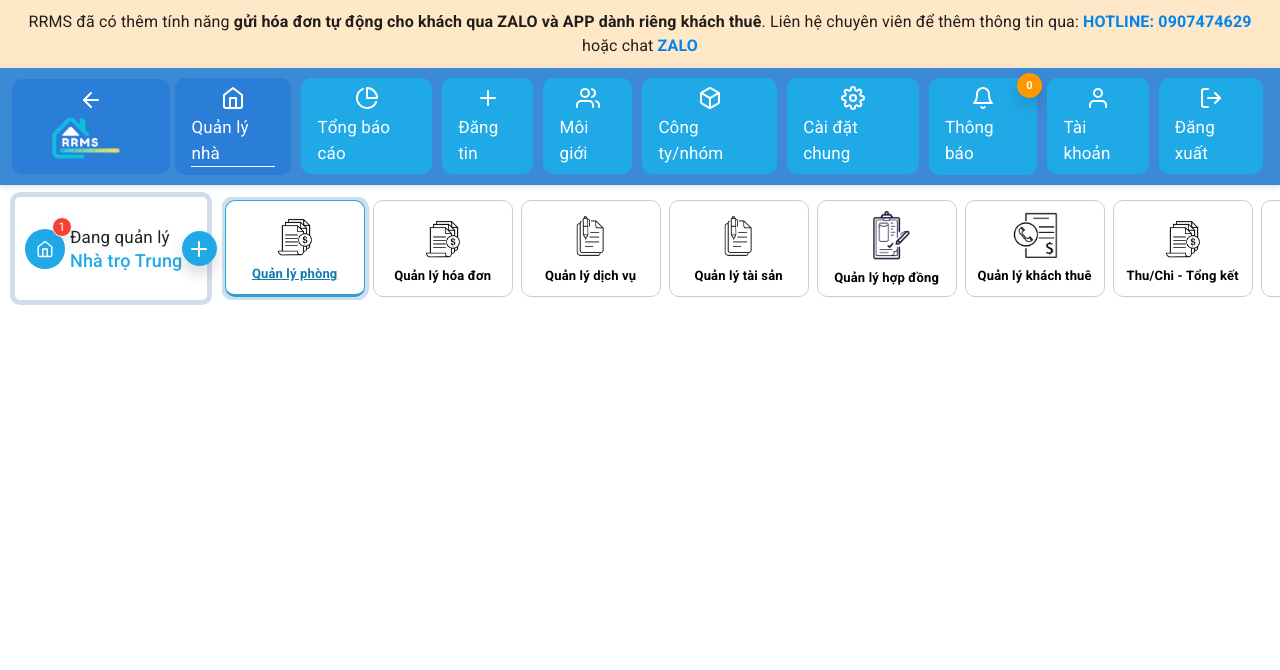
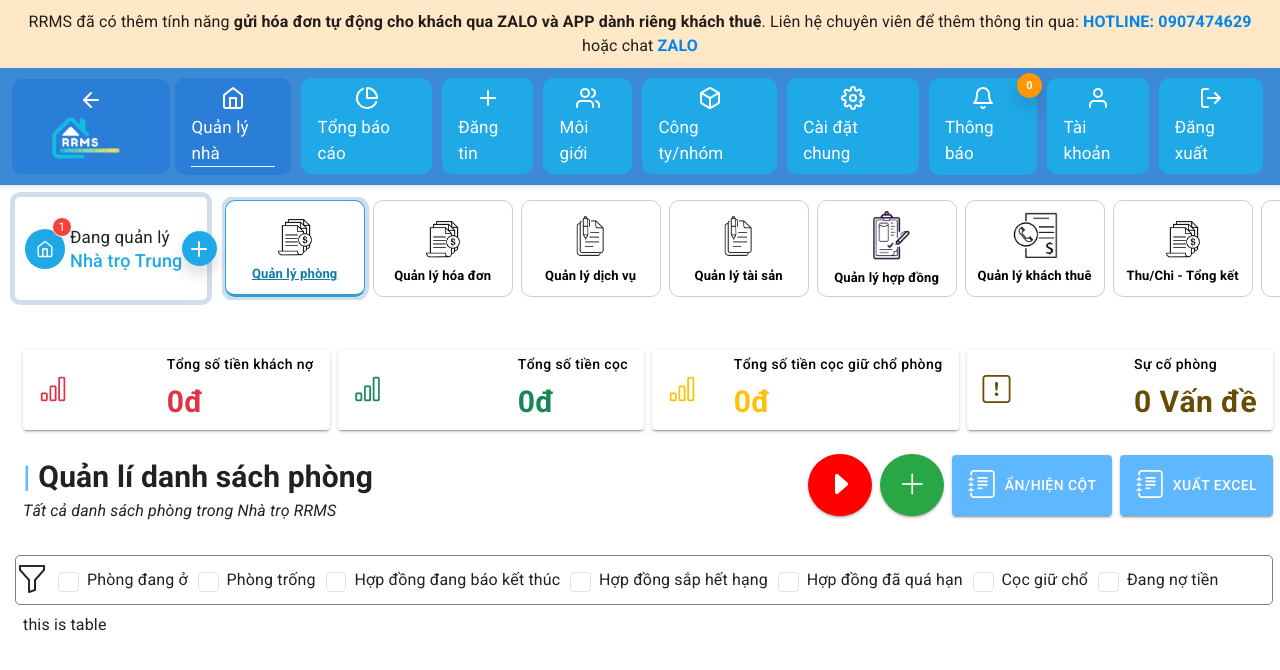
Before and after one commit to chauminhtrung/RRMS, a React (Vite) app in the folder client/: page /admin in a window 1280 px wide. Shown: the top 670 px of the page. Built offline with nearby package versions, Linux system fonts and the light colour scheme; no server answers.

Commit message:
edit router

```diff
--- a/client/src/layouts/admin/NavbarAdmin.jsx
+++ b/client/src/layouts/admin/NavbarAdmin.jsx
@@ -50,7 +50,7 @@ const NavAdmin = ({ setIsAdmin }) => {
                 </ul>
                 <ul className="topbar-items main-menu-right navbar-nav">
                   <li className="nav-item menu-item active">
-                    <Link to="#" className="nav-link ">
+                    <Link to="/admin" className="nav-link ">
                       <svg
                         xmlns="http://www.w3.org/2000/svg"
                         width="24"
@@ -113,7 +113,7 @@ const NavAdmin = ({ setIsAdmin }) => {
                     </Link>
                   </li>
                   <li className="nav-item menu-item ">
-                    <Link to="/mo-gioi" className="nav-link ">
+                    <Link to="/adminBoker" className="nav-link ">
                       <svg
                         xmlns="http://www.w3.org/2000/svg"
                         width="24"
--- a/client/src/pages/admin/AdminManageBoker/AdminManageBoker.jsx
+++ b/client/src/pages/admin/AdminManageBoker/AdminManageBoker.jsx
@@ -10,6 +10,7 @@ import {
   TextField,
 } from '@mui/material'
 import AddIcon from '@mui/icons-material/Add'
+import NavAdmin from '~/layouts/admin/NavbarAdmin'
 
 const AdminManageBoker = ({ setIsAdmin }) => {
   const [open, setOpen] = useState(false)
@@ -27,6 +28,7 @@ const AdminManageBoker = ({ setIsAdmin }) => {
 
   return (
     <>
+      <NavAdmin />
       <div style={{ backgroundColor: '#c2c5aa' }}>
         <div className="row justify-content-center">
           <div className="col-md-8 col-sm-8 col-xs-12 mt-3">
--- a/client/src/pages/admin/MainManagement.jsx
+++ b/client/src/pages/admin/MainManagement.jsx
@@ -2,14 +2,7 @@
 import { useEffect, useState } from 'react'
 import { Box, Button } from '@mui/material'
 import { Grid } from '@mui/material'
-
 import NavAdmin from '~/layouts/admin/NavbarAdmin'
-
-// import Navbar from '~/layouts/admin/Navbar'
-import { Tooltip, IconButton, Dialog, DialogActions, DialogContent, DialogTitle, TextField } from '@mui/material'
-import ChangeHistoryIcon from '@mui/icons-material/ChangeHistory'
-import AddIcon from '@mui/icons-material/Add'
-
 const MainManagement = ({ setIsAdmin }) => {
   useEffect(() => {
     setIsAdmin(true)
@@ -22,196 +15,183 @@ const MainManagement = ({ setIsAdmin }) => {
     setOpen(false)
   }
   return (
-    <NavAdmin setIsAdmin={setIsAdmin} />
-
-    // <Box
-    //   sx={{
-    //     border: (theme) => (theme.palette.mode === 'light' ? '1px solid #747d8c' : '1px solid #a4b0be'),
-    //     padding: (theme) => theme.spacing(2),
-    //     borderRadius: '10px',
-    //     display: 'flex',
-    //     justifyContent: 'center',
-    //     alignItems: 'center',
-    //     flexDirection: 'column',
-    //     position: 'sticky',
-    //     top: 20,
-    //   }}>
-    //   <Grid container spacing={0}>
-    //     {/* <Grid item xs={12} md={12} className="mb-3">
-    //       <Navbar />
-    //     </Grid> */}
-    //     <Grid container spacing={1} className="mt-3">
-    //       <Grid item md={3} sm={3} xs={12}>
-    //         <Button
-    //           variant="contained"
-    //           sx={{
-    //             bgcolor: (theme) => (theme.palette.mode === 'light' ? 'white' : '#4bcffa'),
-    //             width: '100%',
-    //             height: '80px',
-    //             textTransform: 'none',
-    //             color: 'black',
-    //             display: 'flex',
-    //             alignItems: 'center',
-    //             justifyContent: 'space-between',
-    //           }}>
-    //           <i className="bi bi-bar-chart fs-3 text-danger me-2 fw-bold"></i>
-    //           <div style={{ display: 'flex', flexDirection: 'column', alignItems: 'flex-start' }}>
-    //             <span>Tổng số tiền khách nợ</span>
-    //             <b className="text-danger" style={{ fontSize: '30px' }}>
-    //               0đ
-    //             </b>
-    //           </div>
-    //         </Button>
-    //       </Grid>
-    //       <Grid item md={3} sm={3} xs={12}>
-    //         <Button
-    //           variant="contained"
-    //           sx={{
-    //             bgcolor: (theme) => (theme.palette.mode === 'light' ? 'white' : '#4bcffa'),
-    //             width: '100%',
-    //             height: '80px',
-    //             textTransform: 'none',
-    //             color: 'black',
-    //             display: 'flex',
-    //             alignItems: 'center',
-    //             justifyContent: 'space-between',
-    //           }}>
-    //           <i className="bi bi-bar-chart fs-3 text-success me-2 fw-bold"></i>
-    //           <div style={{ display: 'flex', flexDirection: 'column', alignItems: 'flex-start' }}>
-    //             <span>Tổng số tiền cọc</span>
-    //             <b className="text-success" style={{ fontSize: '30px' }}>
-    //               0đ
-    //             </b>
-    //           </div>
-    //         </Button>
-    //       </Grid>
-    //       <Grid item md={3} sm={3} xs={12}>
-    //         <Button
-    //           variant="contained"
-    //           sx={{
-    //             bgcolor: (theme) => (theme.palette.mode === 'light' ? 'white' : '#4bcffa'),
-    //             width: '100%',
-    //             height: '80px',
-    //             textTransform: 'none',
-    //             color: 'black',
-    //             display: 'flex',
-    //             alignItems: 'center',
-    //             justifyContent: 'space-between',
-    //           }}>
-    //           <i className="bi bi-bar-chart fs-3 text-warning me-2 fw-bold"></i>
-    //           <div style={{ display: 'flex', flexDirection: 'column', alignItems: 'flex-start' }}>
-    //             <span>Tổng số tiền cọc giữ chổ phòng</span>
-    //             <b className="text-warning" style={{ fontSize: '30px' }}>
-    //               0đ
-    //             </b>
-    //           </div>
-    //         </Button>
-    //       </Grid>
-    //       <Grid item md={3} sm={3} xs={12}>
-    //         <Button
-    //           variant="contained"
-    //           sx={{
-    //             bgcolor: (theme) => (theme.palette.mode === 'light' ? 'white' : '#4bcffa'),
-    //             width: '100%',
-    //             height: '80px',
-    //             textTransform: 'none',
-    //             color: 'black',
-    //             display: 'flex',
-    //             alignItems: 'center',
-    //             justifyContent: 'space-between',
-    //           }}>
-    //           <i className="bi bi-exclamation-square fs-3 text-warning-emphasis me-2 fw-bold"></i>
-    //           <div style={{ display: 'flex', flexDirection: 'column', alignItems: 'flex-start' }}>
-    //             <span>Sự cố phòng</span>
-    //             <b className="text-warning-emphasis" style={{ fontSize: '30px' }}>
-    //               0 Vấn đề
-    //             </b>
-    //           </div>
-    //         </Button>
-    //       </Grid>
-    //       <Grid item md={12} sm={12} xs={12} className="my-3">
-    //         <div className="d-flex justify-content-between">
-    //           <div>
-    //             <b style={{ fontSize: '30px' }}>
-    //               {' '}
-    //               <b style={{ color: '#5eb7ff' }}>|</b> Quản lí danh sách phòng
-    //             </b>
-    //             <p>
-    //               <em>Tất cả danh sách phòng trong Nhà trọ RRMS</em>
-    //             </p>
-    //           </div>
-    //           <div>
-    //             <Button
-    //               variant="contained"
-    //               sx={{
-    //                 background: 'red',
-    //                 width: '50px',
-    //                 height: '62px',
-    //                 borderRadius: '50%',
-    //               }}>
-    //               <i className="bi bi-caret-right-fill fs-3"></i>
-    //             </Button>
-    //             <Button
-    //               className="mx-2"
-    //               variant="contained"
-    //               sx={{
-    //                 background: '#28a745',
-    //                 width: '50px',
-    //                 height: '62px',
-    //                 borderRadius: '50%',
-    //               }}>
-    //               <i className="bi bi-plus-lg fs-3"></i>
-    //             </Button>
-    //             <Button className="me-2" variant="contained">
-    //               <i className="bi bi-journal-text fs-3 me-2"></i> Ẩn/hiện cột
-    //             </Button>
-    //             <Button variant="contained">
-    //               <i className="bi bi-journal-text fs-3 me-2"></i> Xuất Excel
-    //             </Button>
-    //           </div>
-    //         </div>
-    //       </Grid>
-    //       <Grid item md={12} sm={12} xs={12} sx={{ border: '1px solid gray', borderRadius: '5px' }}>
-    //         <Grid container spacing={1}>
-    //           <div style={{ display: 'flex', alignItems: 'center', gap: '10px' }}>
-    //             <i className="bi bi-funnel fs-2"></i>
-    //             <div className="d-flex align-items-center">
-    //               <input className="form-check-input me-2" type="checkbox" value="" id="" />
-    //               <label className="form-check-label">Phòng đang ở</label>
-    //             </div>
-    //             <div className="d-flex align-items-center">
-    //               <input className="form-check-input me-2" type="checkbox" value="" id="" />
-    //               <label className="form-check-label">Phòng trống</label>
-    //             </div>
-    //             <div className="d-flex align-items-center">
-    //               <input className="form-check-input me-2" type="checkbox" value="" id="" />
-    //               <label className="form-check-label">Hợp đồng đang báo kết thúc</label>
-    //             </div>
-    //             <div className="d-flex align-items-center">
-    //               <input className="form-check-input me-2" type="checkbox" value="" id="" />
-    //               <label className="form-check-label">Hợp đồng sắp hết hạng</label>
-    //             </div>
-    //             <div className="d-flex align-items-center">
-    //               <input className="form-check-input me-2" type="checkbox" value="" id="" />
-    //               <label className="form-check-label">Hợp đồng đã quá hạn</label>
-    //             </div>
-    //             <div className="d-flex align-items-center">
-    //               <input className="form-check-input me-2" type="checkbox" value="" id="" />
-    //               <label className="form-check-label">Cọc giữ chổ</label>
-    //             </div>
-    //             <div className="d-flex align-items-center">
-    //               <input className="form-check-input me-2" type="checkbox" value="" id="" />
-    //               <label className="form-check-label">Đang nợ tiền</label>
-    //             </div>
-    //           </div>
-    //         </Grid>
-    //       </Grid>
-    //       <Grid item md={12} sm={12} xs={12}>
-    //         this is table
-    //       </Grid>
-    //     </Grid>
-    //   </Grid>
-    // </Box>
+    <div>
+      <NavAdmin setIsAdmin={setIsAdmin} />
+      <Box sx={{ margin: '15px' }}>
+        <Grid container spacing={0} className="mx-2">
+          <Grid container spacing={1} className="mt-3">
+            <Grid item md={3} sm={3} xs={12}>
+              <Button
+                variant="contained"
+                sx={{
+                  bgcolor: (theme) => (theme.palette.mode === 'light' ? 'white' : '#4bcffa'),
+                  width: '100%',
+                  height: '80px',
+                  textTransform: 'none',
+                  color: 'black',
+                  display: 'flex',
+                  alignItems: 'center',
+                  justifyContent: 'space-between',
+                }}>
+                <i className="bi bi-bar-chart fs-3 text-danger me-2 fw-bold"></i>
+                <div style={{ display: 'flex', flexDirection: 'column', alignItems: 'flex-start' }}>
+                  <span>Tổng số tiền khách nợ</span>
+                  <b className="text-danger" style={{ fontSize: '30px' }}>
+                    0đ
+                  </b>
+                </div>
+              </Button>
+            </Grid>
+            <Grid item md={3} sm={3} xs={12}>
+              <Button
+                variant="contained"
+                sx={{
+                  bgcolor: (theme) => (theme.palette.mode === 'light' ? 'white' : '#4bcffa'),
+                  width: '100%',
+                  height: '80px',
+                  textTransform: 'none',
+                  color: 'black',
+                  display: 'flex',
+                  alignItems: 'center',
+                  justifyContent: 'space-between',
+                }}>
+                <i className="bi bi-bar-chart fs-3 text-success me-2 fw-bold"></i>
+                <div style={{ display: 'flex', flexDirection: 'column', alignItems: 'flex-start' }}>
+                  <span>Tổng số tiền cọc</span>
+                  <b className="text-success" style={{ fontSize: '30px' }}>
+                    0đ
+                  </b>
+                </div>
+              </Button>
+            </Grid>
+            <Grid item md={3} sm={3} xs={12}>
+              <Button
+                variant="contained"
+                sx={{
+                  bgcolor: (theme) => (theme.palette.mode === 'light' ? 'white' : '#4bcffa'),
+                  width: '100%',
+                  height: '80px',
+                  textTransform: 'none',
+                  color: 'black',
+                  display: 'flex',
+                  alignItems: 'center',
+                  justifyContent: 'space-between',
+                }}>
+                <i className="bi bi-bar-chart fs-3 text-warning me-2 fw-bold"></i>
+                <div style={{ display: 'flex', flexDirection: 'column', alignItems: 'flex-start' }}>
+                  <span>Tổng số tiền cọc giữ chổ phòng</span>
+                  <b className="text-warning" style={{ fontSize: '30px' }}>
+                    0đ
+                  </b>
+                </div>
+              </Button>
+            </Grid>
+            <Grid item md={3} sm={3} xs={12}>
+              <Button
+                variant="contained"
+                sx={{
+                  bgcolor: (theme) => (theme.palette.mode === 'light' ? 'white' : '#4bcffa'),
+                  width: '100%',
+                  height: '80px',
+                  textTransform: 'none',
+                  color: 'black',
+                  display: 'flex',
+                  alignItems: 'center',
+                  justifyContent: 'space-between',
+                }}>
+                <i className="bi bi-exclamation-square fs-3 text-warning-emphasis me-2 fw-bold"></i>
+                <div style={{ display: 'flex', flexDirection: 'column', alignItems: 'flex-start' }}>
+                  <span>Sự cố phòng</span>
+                  <b className="text-warning-emphasis" style={{ fontSize: '30px' }}>
+                    0 Vấn đề
+                  </b>
+                </div>
+              </Button>
+            </Grid>
+            <Grid item md={12} sm={12} xs={12} className="my-3">
+              <div className="d-flex justify-content-between">
+                <div>
+                  <b style={{ fontSize: '30px' }}>
+                    {' '}
+                    <b style={{ color: '#5eb7ff' }}>|</b> Quản lí danh sách phòng
+                  </b>
+                  <p>
+                    <em>Tất cả danh sách phòng trong Nhà trọ RRMS</em>
+                  </p>
+                </div>
+                <div>
+                  <Button
+                    variant="contained"
+                    sx={{
+                      background: 'red',
+                      width: '50px',
+                      height: '62px',
+                      borderRadius: '50%',
+                    }}>
+                    <i className="bi bi-caret-right-fill fs-3"></i>
+                  </Button>
+                  <Button
+                    className="mx-2"
+                    variant="contained"
+                    sx={{
+                      background: '#28a745',
+                      width: '50px',
+                      height: '62px',
+                      borderRadius: '50%',
+                    }}>
+                    <i className="bi bi-plus-lg fs-3"></i>
+                  </Button>
+                  <Button className="me-2" variant="contained">
+                    <i className="bi bi-journal-text fs-3 me-2"></i> Ẩn/hiện cột
+                  </Button>
+                  <Button variant="contained">
+                    <i className="bi bi-journal-text fs-3 me-2"></i> Xuất Excel
+                  </Button>
+                </div>
+              </div>
+            </Grid>
+            <Grid item md={12} sm={12} xs={12} sx={{ border: '1px solid gray', borderRadius: '5px' }}>
+              <Grid container spacing={1}>
+                <div style={{ display: 'flex', alignItems: 'center', gap: '10px' }}>
+                  <i className="bi bi-funnel fs-2"></i>
+                  <div className="d-flex align-items-center">
+                    <input className="form-check-input me-2" type="checkbox" value="" id="" />
+                    <label className="form-check-label">Phòng đang ở</label>
+                  </div>
+                  <div className="d-flex align-items-center">
+                    <input className="form-check-input me-2" type="checkbox" value="" id="" />
+                    <label className="form-check-label">Phòng trống</label>
+                  </div>
+                  <div className="d-flex align-items-center">
+                    <input className="form-check-input me-2" type="checkbox" value="" id="" />
+                    <label className="form-check-label">Hợp đồng đang báo kết thúc</label>
+                  </div>
+                  <div className="d-flex align-items-center">
+                    <input className="form-check-input me-2" type="checkbox" value="" id="" />
+                    <label className="form-check-label">Hợp đồng sắp hết hạng</label>
+                  </div>
+                  <div className="d-flex align-items-center">
+                    <input className="form-check-input me-2" type="checkbox" value="" id="" />
+                    <label className="form-check-label">Hợp đồng đã quá hạn</label>
+                  </div>
+                  <div className="d-flex align-items-center">
+                    <input className="form-check-input me-2" type="checkbox" value="" id="" />
+                    <label className="form-check-label">Cọc giữ chổ</label>
+                  </div>
+                  <div className="d-flex align-items-center">
+                    <input className="form-check-input me-2" type="checkbox" value="" id="" />
+                    <label className="form-check-label">Đang nợ tiền</label>
+                  </div>
+                </div>
+              </Grid>
+            </Grid>
+            <Grid item md={12} sm={12} xs={12}>
+              this is table
+            </Grid>
+          </Grid>
+        </Grid>
+      </Box>
+    </div>
   )
 }
 
```
Also changed, not shown: 2 other files (tests, documents, lock files or other folders).
